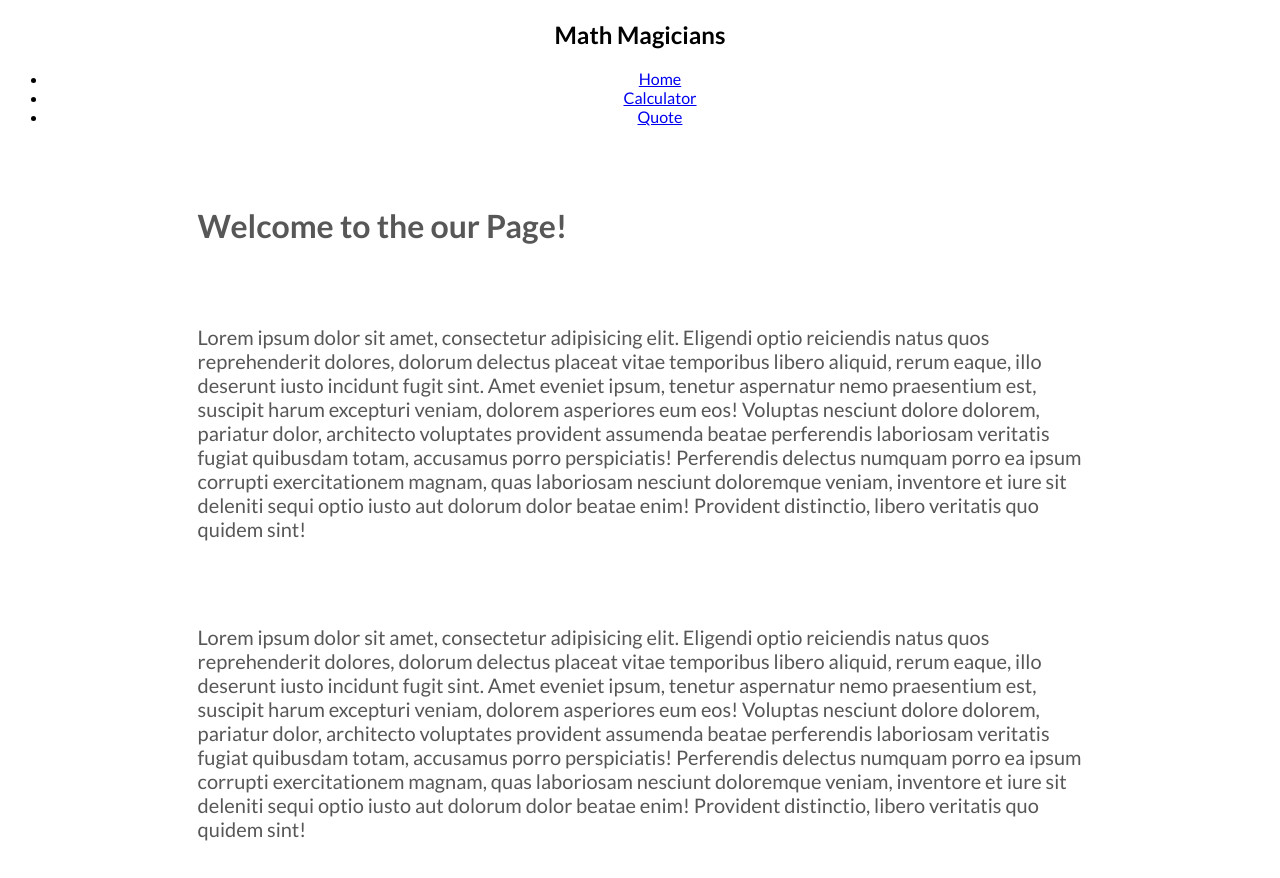
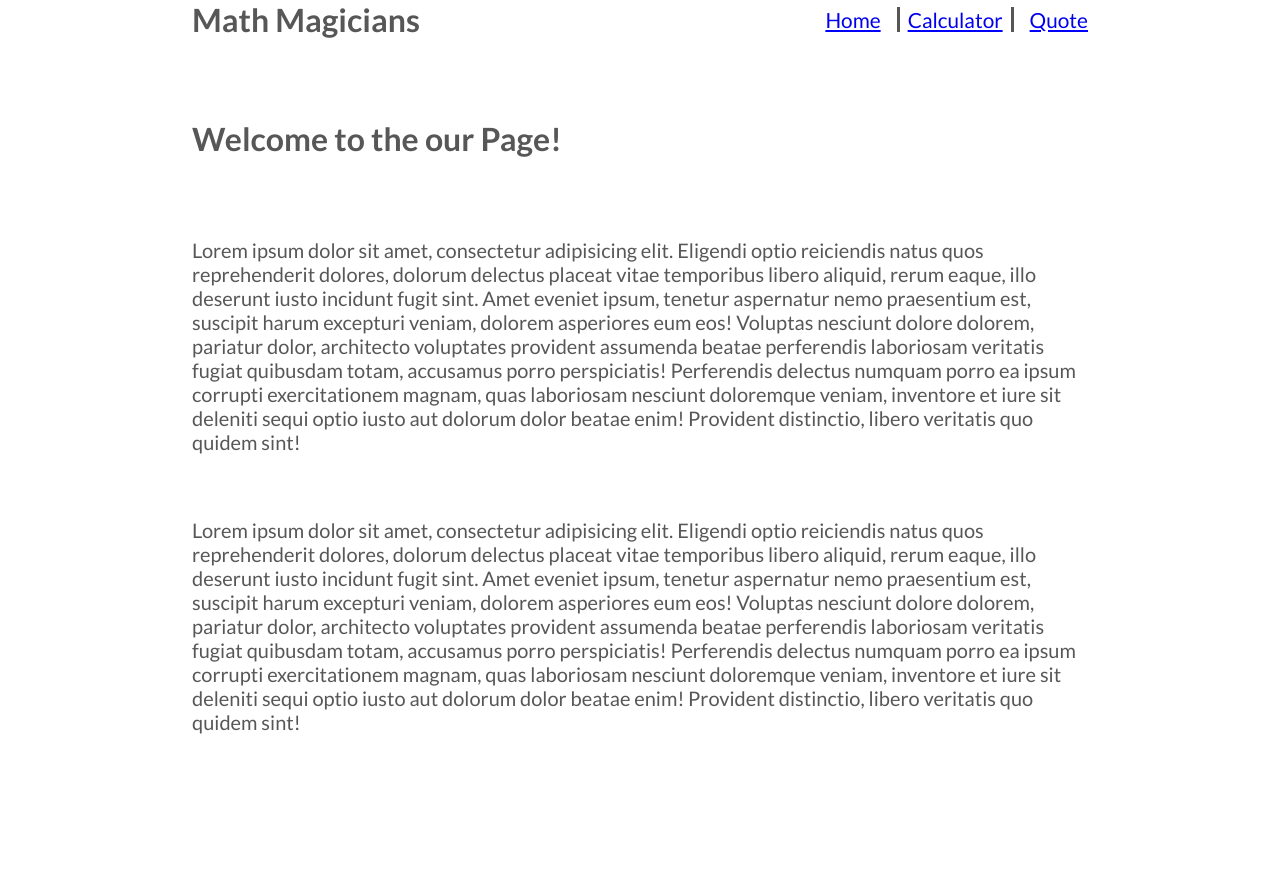
Before and after one commit to kessie2862/Math-Magicians, a React (Create React App) app: page / in a window 1280 px wide. Shown: the top 878 px of the page. After the commit the page ends 800 px from the top, so only its background shows below. Built offline with nearby package versions, Linux system fonts and the light colour scheme.

Commit message:
Add styles to nav items.

```diff
--- a/src/App.css
+++ b/src/App.css
@@ -1,42 +1,48 @@
 @import url('https://fonts.googleapis.com/css2?family=Lato:ital,wght@0,400;0,700;1,700&display=swap');
+
+* {
+  margin: 0;
+  padding: 0;
+  outline: 0;
+  border: 0;
+  box-sizing: border-box;
+  text-decoration: none;
+  list-style: none;
+}
 
 .App {
   text-align: center;
   font-family: 'Lato', sans-serif;
 }
 
-.App-logo {
-  height: 40vmin;
-  pointer-events: none;
+.nav-content {
+  display: flex;
+  justify-content: space-between;
+  align-items: center;
+  width: 70%;
+  margin: 0 auto;
 }
 
-@media (prefers-reduced-motion: no-preference) {
-  .App-logo {
-    animation: App-logo-spin infinite 20s linear;
-  }
+.nav-items {
+  display: flex;
+  justify-content: space-between;
+  align-items: center;
+  gap: 1rem;
+  font-size: 1.3rem;
 }
 
-.App-header {
-  background-color: #282c34;
-  min-height: 100vh;
-  display: flex;
-  flex-direction: column;
-  align-items: center;
-  justify-content: center;
-  font-size: calc(10px + 2vmin);
-  color: white;
+.nav-items > li {
+  text-decoration: underline;
+  text-decoration-color: blue;
 }
 
-.App-link {
-  color: #61dafb;
+.nav-heading {
+  font-size: 2rem;
+  color: #575757;
 }
 
-@keyframes App-logo-spin {
-  from {
-    transform: rotate(0deg);
-  }
-
-  to {
-    transform: rotate(360deg);
-  }
+.border {
+  border-left: 3px solid #575757;
+  border-right: 3px solid #575757;
+  padding: 0 0.5rem;
 }
```
